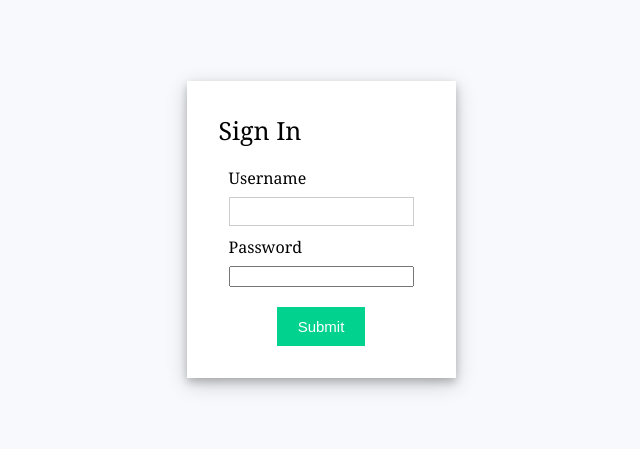
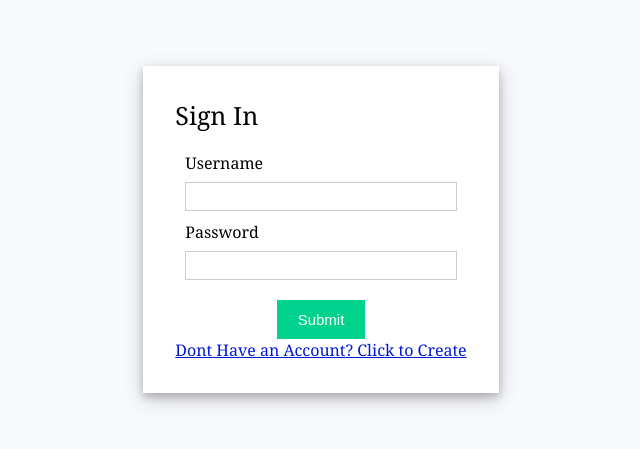
Before and after one commit to MacAndersonUche/userApiEmailApp, a React (Create React App) app in the folder packages/frontend/: page / in a window 1280 px wide. Shown: the part 179-628 px from the top of the page, without its empty margins (319-959 px from the left). Built offline with nearby package versions, Linux system fonts and the light colour scheme.

Commit message:
added setup for two pages

```diff
--- a/packages/frontend/src/App.tsx
+++ b/packages/frontend/src/App.tsx
@@ -1,7 +1,9 @@
 import React, { useState } from "react";
+import "./styles.css";
 import LoginForm from "./components/LoginForm";
+import { BrowserRouter as Router, Routes, Route } from "react-router-dom";
 
-import "./styles.css";
+import SignUpForm from "./components/SignUpForm";
 
 export interface ErrorInterface {
 	name?: string;
@@ -14,20 +16,32 @@ function App() {
 	const [isSubmitted, setIsSubmitted] = useState(false);
 
 	return (
-		<div className='app'>
-			<div className='login-form'>
-				<div className='title'>Sign In</div>
-				{isSubmitted ? (
-					<div>User is successfully logged in</div>
-				) : (
-					<LoginForm
-						setIsSubmitted={setIsSubmitted}
-						setErrorMessages={setErrorMessages}
-            errorMessages={errorMessages}
+		<Router>
+			<div className='app'>
+				<Routes>
+					<Route
+						path='/'
+						element={
+							<LoginForm
+								setIsSubmitted={setIsSubmitted}
+								setErrorMessages={setErrorMessages}
+								errorMessages={errorMessages}
+							/>
+						}
 					/>
-				)}
+					<Route
+						path='/signup'
+						element={
+							<SignUpForm
+								setIsSubmitted={setIsSubmitted}
+								setErrorMessages={setErrorMessages}
+								errorMessages={errorMessages}
+							/>
+						}
+					/>
+				</Routes>
 			</div>
-		</div>
+		</Router>
 	);
 }
 
--- a/packages/frontend/src/components/LoginForm/index.tsx
+++ b/packages/frontend/src/components/LoginForm/index.tsx
@@ -1,3 +1,4 @@
+import { useNavigate } from "react-router-dom";
 import { ErrorInterface } from "../../App";
 import { database, errors } from "../../constants";
 import FormInput from "../FormInput";
@@ -14,6 +15,8 @@ const LoginForm = ({
 	setIsSubmitted,
 	errorMessages,
 }: Props) => {
+	const navigate = useNavigate();
+
 	const handleSubmit = (event: { preventDefault: () => void }) => {
 		//Prevent page reload
 		event.preventDefault();
@@ -37,7 +40,14 @@ const LoginForm = ({
 		}
 	};
 
+
+	const handleCreate = () => {
+		navigate("/signup");
+	}
+
 	return (
+		<div className='login-form'>
+			<div className='title'>Sign In</div>
 			<div className='form'>
 				<form onSubmit={handleSubmit}>
 					<FormInput
@@ -57,7 +67,9 @@ const LoginForm = ({
 					<div className='button-container'>
 						<input type='submit' />
 					</div>
+					<a className="clickToCreate" onClick={handleCreate}>Dont Have an Account? Click to Create</a>
 				</form>
+			</div>
 		</div>
 	);
 };
--- a/packages/frontend/src/components/SignUpForm/index.tsx
+++ b/packages/frontend/src/components/SignUpForm/index.tsx
@@ -38,6 +38,8 @@ const SignUpForm = ({
 	};
 
 	return (
+		<div className='login-form'>
+			<div className='title'>Create Account</div>
 			<div className='form'>
 				<form onSubmit={handleSubmit}>
 					<FormInput
@@ -66,6 +68,7 @@ const SignUpForm = ({
 					</div>
 				</form>
 			</div>
+		</div>
 	);
 };
 
--- a/packages/frontend/src/styles.css
+++ b/packages/frontend/src/styles.css
@@ -11,7 +11,7 @@
 }
 
 input[type="text"],
-input[type="password"]
+input[type="password"],
 input[type="email"] {
   height: 25px;
   border: 1px solid rgba(0, 0, 0, 0.2);
@@ -62,3 +62,9 @@ input[type="submit"]:hover {
   gap: 8px;
   margin: 10px;
 }
+
+.clickToCreate {
+  color: #0119d2;
+  text-decoration: underline;
+  cursor: pointer;
+}
```
Also changed, not shown: 1 other file (tests, documents, lock files or other folders). Lines whose indentation alone changed are shown as unchanged.
